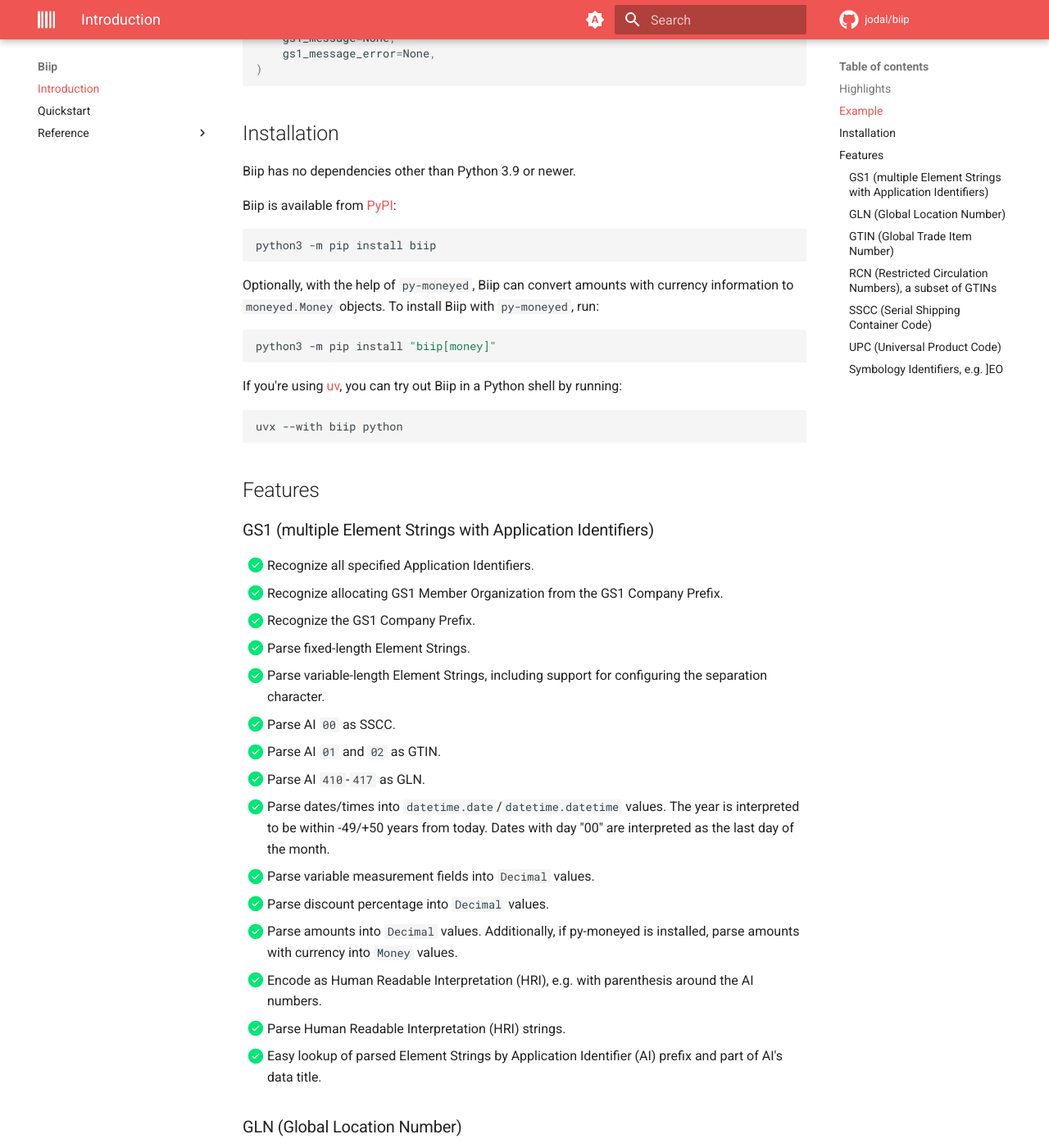
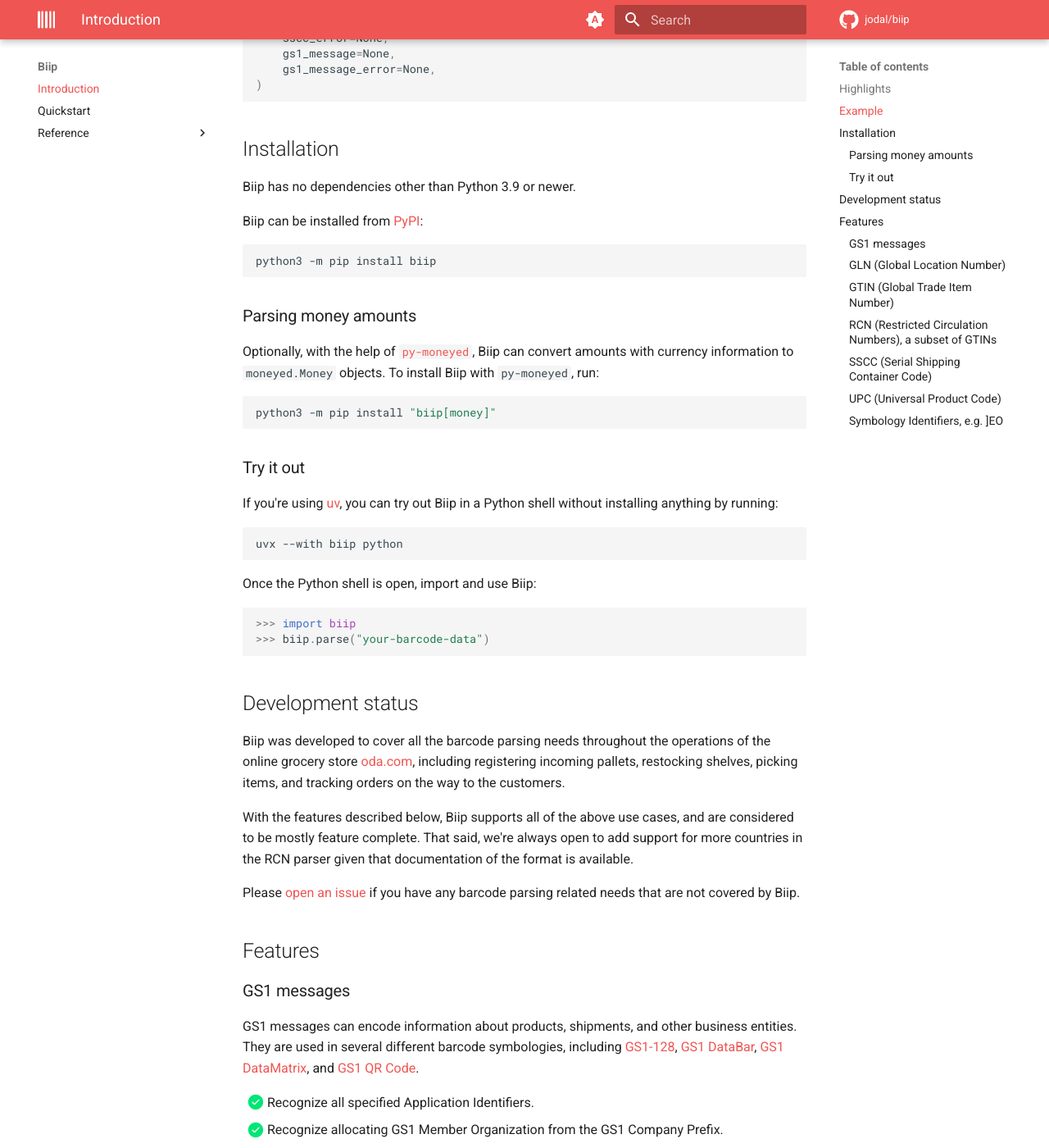
Before and after one commit to jodal/biip, an MkDocs documentation site: the page built from docs/index.md, in a window 1280 px wide and 1400 px high, scrolled down 950 px. Shown: the whole window at 82% size. Built offline with MkDocs 1.6.1 and Material for MkDocs 9.7.7, drawn with Linux system fonts in a browser that asks for light colours; comment, search, counter and statistics services are not loaded; some of the changed text lies outside the part shown.

Commit message:
Brush up docs

````diff
--- a/docs/api/gs1.md
+++ b/docs/api/gs1.md
@@ -1,3 +1,3 @@
-# `biip.gs1` - GS1 Element Strings
+# `biip.gs1` - GS1 messages
 
 ::: biip.gs1
--- a/docs/index.md
+++ b/docs/index.md
@@ -17,6 +17,7 @@
 ## Example
 
 ```python
+>>> import biip
 >>> biip.parse("]E09781492053743")
 ParseResult(
     value=']E09781492053743',
@@ -49,31 +50,65 @@
 
 Biip has no dependencies other than Python 3.9 or newer.
 
-Biip is available from [PyPI](https://pypi.org/project/biip/):
+Biip can be installed from [PyPI](https://pypi.org/project/biip/):
 
 ```sh
 python3 -m pip install biip
 ```
 
-Optionally, with the help of `py-moneyed`, Biip can convert amounts with
-currency information to `moneyed.Money` objects.
-To install Biip with `py-moneyed`, run:
+### Parsing money amounts
+
+Optionally, with the help of
+[`py-moneyed`](https://pypi.org/project/py-moneyed/), Biip can convert amounts
+with currency information to `moneyed.Money` objects. To install Biip with
+`py-moneyed`, run:
 
 ```sh
 python3 -m pip install "biip[money]"
 ```
 
+### Try it out
+
 If you're using [uv](https://docs.astral.sh/uv/), you can try out Biip in a
-Python shell by running:
+Python shell without installing anything by running:
 
 ```sh
 uvx --with biip python
 ```
 
+Once the Python shell is open, import and use Biip:
+
+```python
+>>> import biip
+>>> biip.parse("your-barcode-data")
+```
+
+## Development status
+
+Biip was developed to cover all the barcode parsing needs throughout the
+operations of the online grocery store [oda.com](https://oda.com), including
+registering incoming pallets, restocking shelves, picking items, and tracking
+orders on the way to the customers.
+
+With the features described below, Biip supports all of the above use cases, and
+are considered to be mostly feature complete. That said, we're always open to
+add support for more countries in the RCN parser given that documentation of the
+format is available.
+
+Please [open an issue](https://github.com/jodal/biip/issues) if you have any
+barcode parsing related needs that are not covered by Biip.
 
 ## Features
 
-### GS1 (multiple Element Strings with Application Identifiers)
+### GS1 messages
+
+GS1 messages can encode information about products, shipments, and other
+business entities. They are used in several different barcode symbologies,
+including
+[GS1-128](https://en.wikipedia.org/wiki/Code_128),
+[GS1 DataBar](https://en.wikipedia.org/wiki/GS1_DataBar_Coupon),
+[GS1 DataMatrix](https://en.wikipedia.org/wiki/Data_Matrix), and
+[GS1 QR Code](https://en.wikipedia.org/wiki/QR_code).
 
 - [x] Recognize all specified Application Identifiers.
 - [x] Recognize allocating GS1 Member Organization from the GS1 Company Prefix.
@@ -99,12 +134,18 @@
 
 ### GLN (Global Location Number)
 
+[GLNs](https://en.wikipedia.org/wiki/Global_Location_Number) are used to
+identify locations, such as warehouses and stores.
+
 - [x] Parse.
 - [x] Extract and validate check digit.
 - [x] Extract GS1 Prefix.
 - [x] Extract GS1 Company Prefix.
 
 ### GTIN (Global Trade Item Number)
+
+[GTINs](https://en.wikipedia.org/wiki/Global_Trade_Item_Number) are used to
+identify trade items, such as products or services.
 
 - [x] Parse GTIN-8, e.g. from EAN-8 barcodes.
 - [x] Parse GTIN-12, e.g. from UPC-A and UPC-E barcodes.
@@ -119,6 +160,11 @@
 - [x] Encode GTIN-13 as GTIN-14.
 
 ### RCN (Restricted Circulation Numbers), a subset of GTINs
+
+RCNs are a subset of GTINs that may include additional information about the
+trade item. The rules for parsing geographical RCNs vary from country to
+country. The rules for parsing company RCNs vary from company to company, and
+are thus not standardized.
 
 - [x] Classification of RCN usage to either a geographical region or a company.
 - [x] Parsing of variable measurements (price/weight) into `Decimal`
@@ -141,6 +187,9 @@
 
 ### SSCC (Serial Shipping Container Code)
 
+[SSCCs](https://en.wikipedia.org/wiki/Serial_shipping_container_code) are used
+to uniquely identify a shipping container.
+
 - [x] Extract and validate check digit.
 - [x] Extract GS1 Prefix.
 - [x] Extract GS1 Company Prefix.
@@ -148,6 +197,10 @@
 - [x] Encode for human consumption, with the logical groups separated by whitespace.
 
 ### UPC (Universal Product Code)
+
+[UPCs](https://en.wikipedia.org/wiki/Universal_Product_Code) are used to
+uniquely identify a product. They are commonly used in American products with
+UPC barcodes.
 
 - [x] Parse 12-digit UPC-A.
 - [x] Parse 6-digit UPC-E, with implicit number system 0 and no check digit.
@@ -158,6 +211,10 @@
 
 ### Symbology Identifiers, e.g. `]EO`
 
+Symbology Identifiers are used by barcode scanners to specify the symbology of a
+the scanned barcode, so that barcode data parsers like Biip can automatically
+select the correct parser.
+
 - [x] Recognize all specified Symbology Identifier code characters.
 - [x] Strip Symbology Identifiers before parsing the remainder.
 - [x] Use Symbology Identifiers when automatically selecting what parser to use.
--- a/src/biip/__init__.py
+++ b/src/biip/__init__.py
@@ -92,7 +92,7 @@
     )
 
 If a value cannot be interpreted as any supported format, you still get a
-`ParseResult` object with all result fields set to `None`.
+[`ParseResult`][biip.ParseResult] object with all result fields set to `None`.
 
     >>> result = biip.parse("123")
     >>> pprint(result)
````
Also changed, not shown: README.md (+29 -100 lines), docs/quickstart.md (+64 -39 lines), 10 other files.
